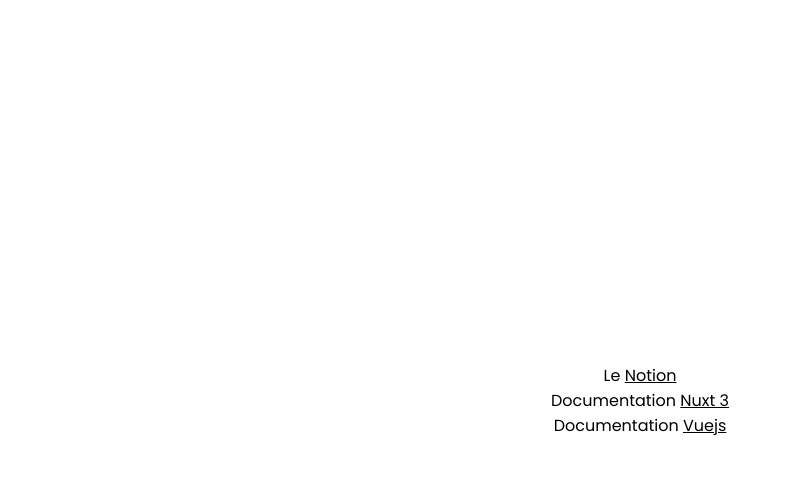
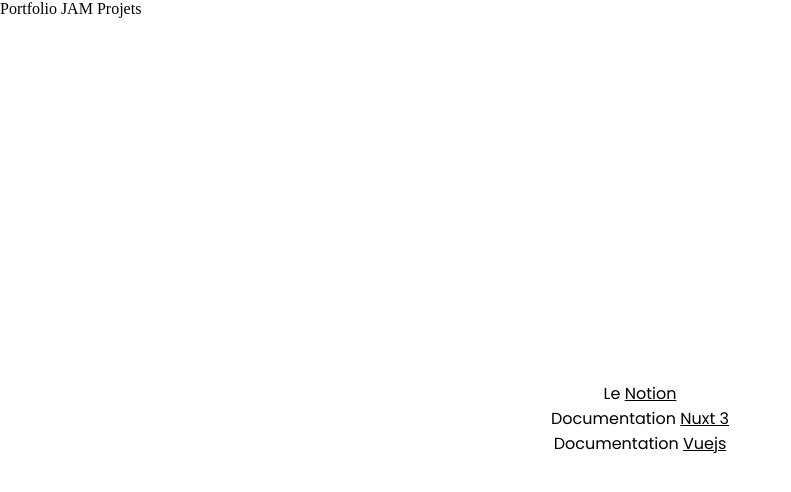
Before and after one commit to ThomyLorenzatti/Workshop-Portfolio, a Nuxt app: page / in a window 1280 px wide. Shown: the top 492 px of the page, without its empty margins (0-791 px from the left). Built offline with nearby package versions, Linux system fonts and the light colour scheme.

Commit message:
Create component header with projects page, and get data from request in pages

```diff
--- /dev/null
+++ b/components/Header.vue
@@ -0,0 +1,12 @@
+<template>
+  <div>
+    <NuxtLink to="/">
+      <span>
+        <slot />
+      </span>
+    </NuxtLink>
+    <NuxtLink to="/projects">
+        <button class="button">Projets</button>
+    </NuxtLink>
+  </div>
+</template>
--- a/layouts/default.vue
+++ b/layouts/default.vue
@@ -1,5 +1,8 @@
 <template>
   <div>
+    <Header>
+      Portfolio JAM
+    </Header>
     <slot />
   </div>
 </template>
--- a/package.json
+++ b/package.json
@@ -11,6 +11,7 @@
     "nuxt": "^3.0.0-rc.13"
   },
   "dependencies": {
+    "axios": "^1.2.0",
     "nuxt3": "^3.0.1-rc.0-27817270.4f2bfbe",
     "octokit": "^2.0.10",
     "vite": "^3.2.4"
--- /dev/null
+++ b/pages/projects.vue
@@ -0,0 +1,26 @@
+<template>
+    <div v-for="project in data" :key="project.id">
+        {{project.url}}
+    </div>
+</template>
+
+<style scoped>
+a {
+    text-decoration: underline;
+}
+</style>
+
+<script setup>
+    import axios from 'axios';
+    const config = useRuntimeConfig()
+
+    const { data } = await axios({
+        method: 'get',
+        url: `https://api.github.com/users/ThomyLorenzatti/repos`,
+        headers: {
+            Authorization: `Bearer ${config.token}`,
+            "Content-Type": "application/json"
+        },
+    })
+    console.log("data", data)
+</script>
```
Also changed, not shown: pages/index.vue (+0 -12 lines), 1 other file (tests, documents, lock files or other folders).
